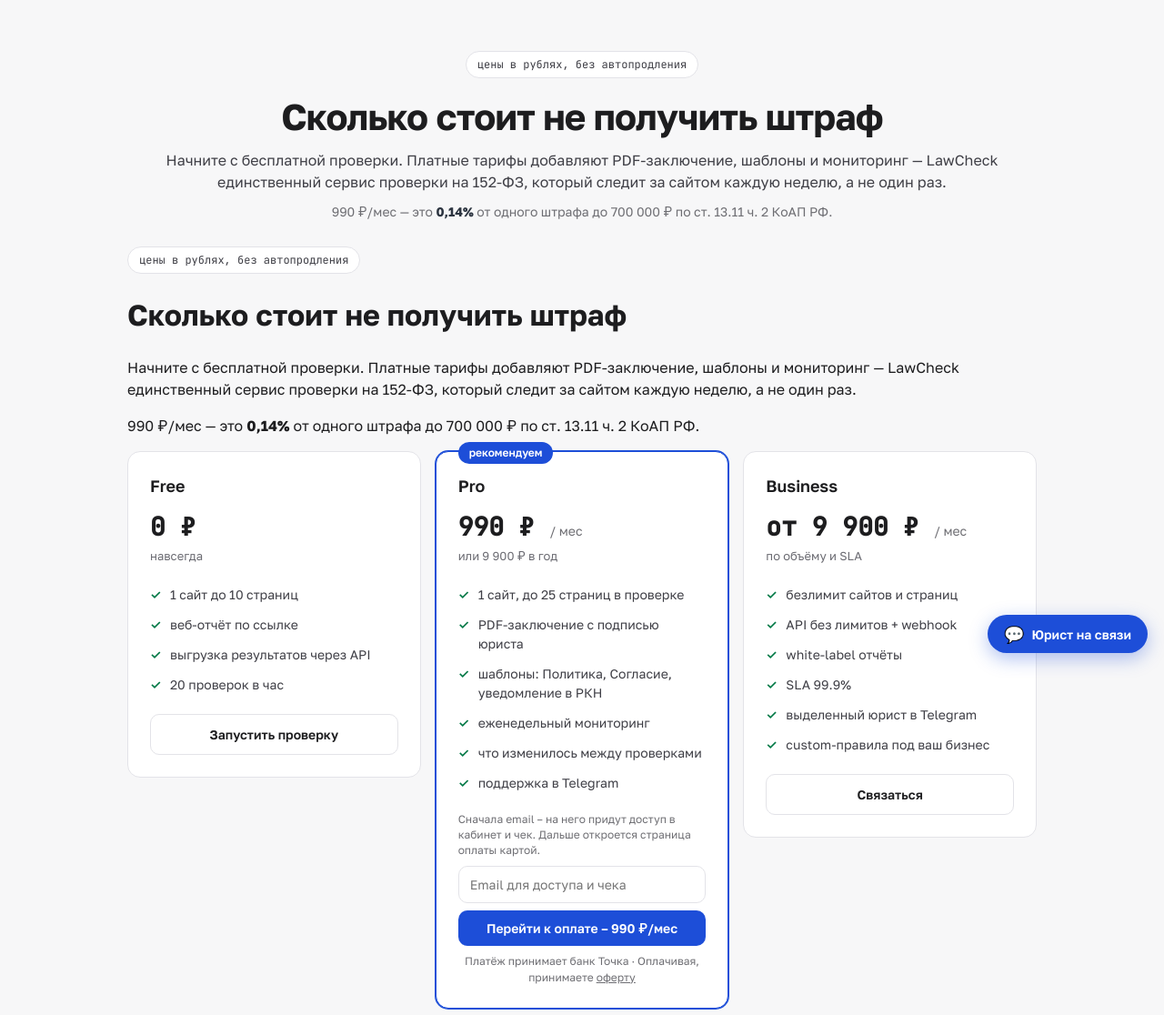
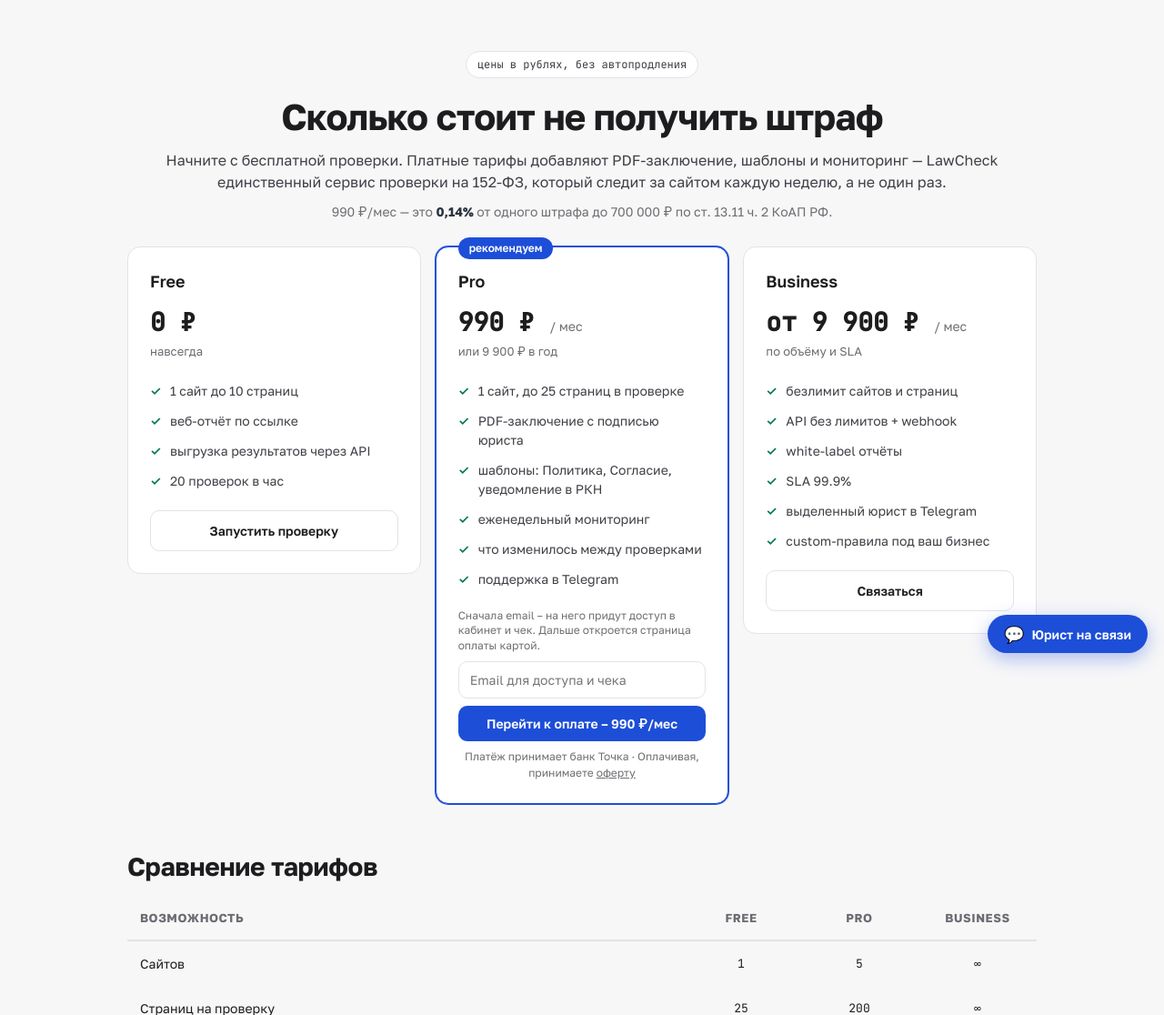
Before and after one commit to lawcheck/lawcheck, a FastAPI app: page /pricing in a window 1280 px wide. Shown: the part 64-1180 px from the top of the page at 91% size. Run offline with FastAPI, Linux system fonts and the light colour scheme.

Commit message:
fix: убирает дубль hero на странице тарифов
Секция .price-hero была скопирована целиком: бейдж «цены в рублях»,
заголовок «Сколько стоит не получить штраф» и оба абзаца выводились на
живой странице по два раза. Вторая копия шла без открывающего <section>,
то есть ещё и ломала баланс тегов.

Со стороны выглядело как недоделанный черновик на странице, где человек
решает, платить ли 990 ₽.

Co-Authored-By: Claude Opus 5 <noreply@anthropic.com>

```diff
--- a/lawcheck/web/templates/pricing.html
+++ b/lawcheck/web/templates/pricing.html
@@ -36,12 +36,6 @@
 
 {% block content %}
 <section class="price-hero reveal">
-  <span class="badge-pill">цены в рублях, без автопродления</span>
-  <h1>Сколько стоит не получить штраф</h1>
-  <p>Начните с бесплатной проверки. Платные тарифы добавляют PDF-заключение, шаблоны и мониторинг —
-     LawCheck единственный сервис проверки на 152-ФЗ, который следит за сайтом каждую неделю, а не один раз.</p>
-  <p class="price-math">990 ₽/мес — это <strong>0,14%</strong> от одного штрафа до 700 000 ₽ по ст. 13.11 ч. 2 КоАП РФ.</p>
-</section>
   <span class="badge-pill">цены в рублях, без автопродления</span>
   <h1>Сколько стоит не получить штраф</h1>
   <p>Начните с бесплатной проверки. Платные тарифы добавляют PDF-заключение, шаблоны и мониторинг —
```
